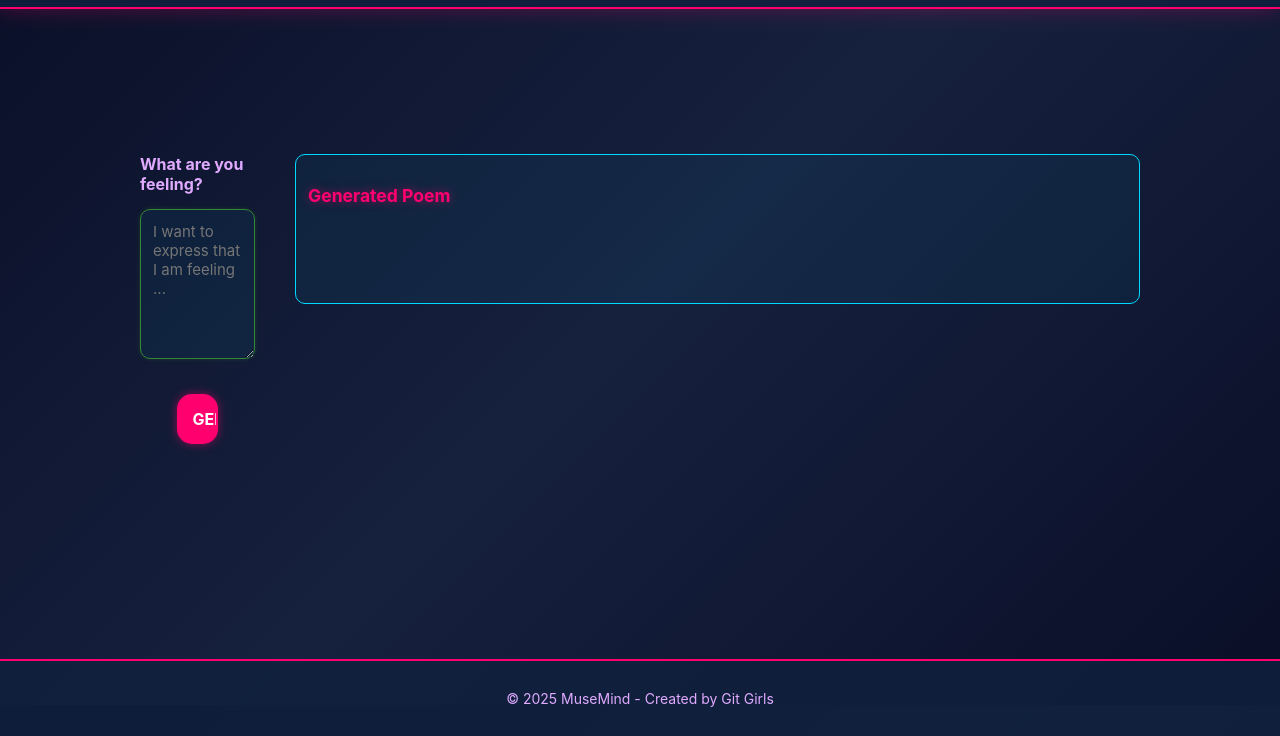
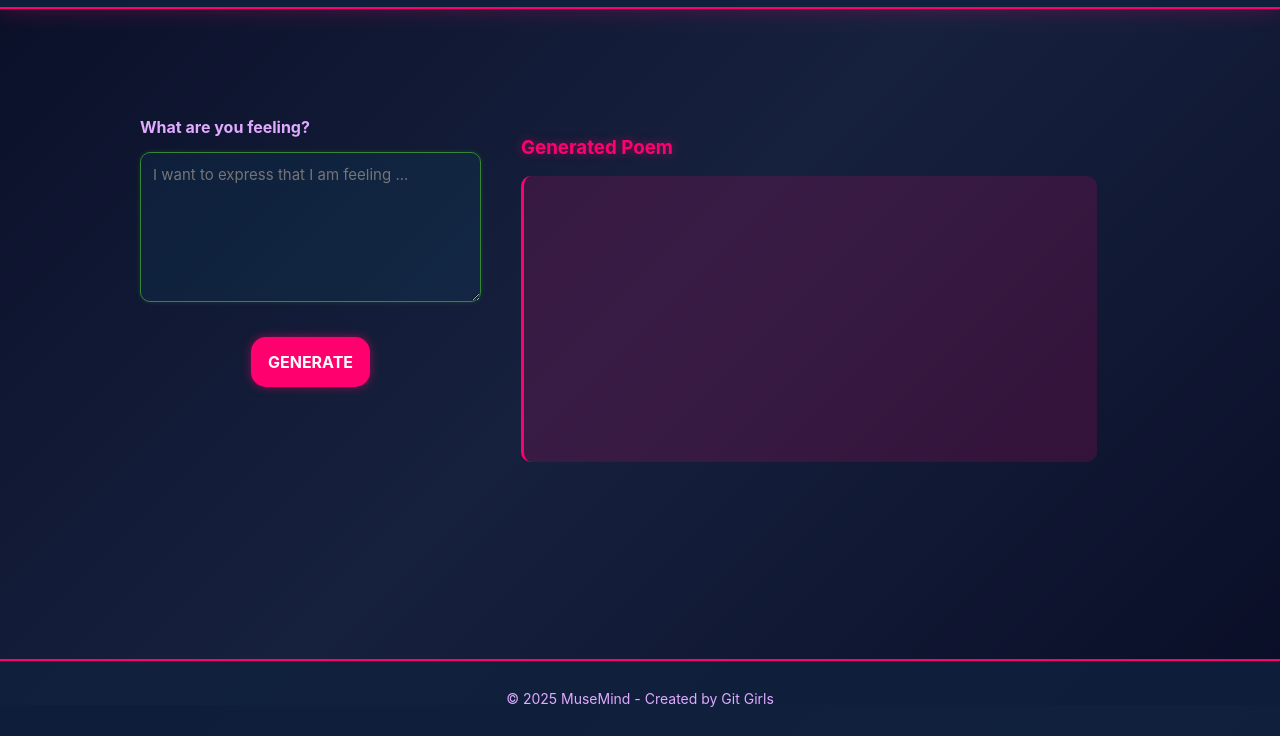
Before and after one commit to luyandazuma/Week2-AIPoemGenerator, a plain HTML site: page public/moodverse.html in a window 1280 px wide. Shown: the part 95-831 px from the top of the page. Drawn offline with Linux system fonts and the light colour scheme.

Commit message:
HTML&CSS

```diff
--- a/public/moodverse.html
+++ b/public/moodverse.html
@@ -13,7 +13,8 @@
   </header>
 
   <main class="card-container">
- <div class="container">
+    <div class="container">
+      <div class="form-section">
         <form id="form-group">
           <label class="sub-label">What are you feeling?</label>
           <textarea
@@ -23,15 +24,17 @@
             required
             autofocus
           ></textarea>
+           <input type="submit" class="button" id="button" value="GENERATE" />
+        </form>
+      </div>
 
-          <input type="submit" class="button" id="button" value="GENERATE" />
-        </form>
-
-        <div class="user-input-feelings">
+      <div class="output-section">
           <h3>Generated Poem</h3>
+          <div class="generated-poem">
           <p id="poem"></p>
         </div>
       </div>
+    </div>
   </main>
 
   <footer>
--- a/public/styles/styles.css
+++ b/public/styles/styles.css
@@ -141,7 +141,8 @@ main {
    FORM INPUTS
    ============================================ */
 
-
+.product-name,
+.product-details,
 .user-input-feelings {
   display: block;
   text-align: left;
@@ -157,6 +158,8 @@ main {
   box-sizing: border-box;
 }
 
+.product-name:focus,
+.product-details:focus,
 .user-input-feelings:focus {
   outline: none;
   border-color: #368636;
@@ -167,12 +170,13 @@ main {
    GENERATED CONTENT
    ============================================ */
 
-
+.generated-description,
 .generated-poem {
   position: relative;
   top: -23px;
 }
 
+.generated-description p,
 .generated-poem p {
   line-height: 1.8;
   font-size: 16px;
@@ -277,13 +281,13 @@ a:hover {
     width: 50%;
   }
 
-
+  .product-details,
   .user-input-feelings {
     width: 90%;
     margin: 10px auto;
   }
 
-
+  .generated-description p,
   .generated-poem p {
     width: 90%;
     height: auto;
@@ -325,7 +329,7 @@ a:hover {
     font-size: 14px;
   }
 
-
+  .generated-description p,
   .generated-poem p {
     font-size: 14px;
     padding: 6px;
--- a/public/styles/themes.css
+++ b/public/styles/themes.css
@@ -52,7 +52,7 @@ html[data-theme="valentine"],
 }
 
 [data-theme="valentine"] .user-input-feelings,
-[data-theme="valentine"] {
+[data-theme="valentine"] .product-details {
   border-color: var(--primary);
   background-color: rgba(246, 74, 138, 0.05);
   color: var(--base-content);
@@ -69,7 +69,7 @@ html[data-theme="valentine"],
 }
 
 [data-theme="valentine"] .generated-poem p,
-[data-theme="valentine"]  {
+[data-theme="valentine"] .generated-description p {
   border-left-color: var(--primary);
   background-color: rgba(246, 74, 138, 0.1);
   color: var(--base-content);
@@ -148,7 +148,7 @@ html[data-theme="synthwave"],
 }
 
 [data-theme="synthwave"] .user-input-feelings,
-[data-theme="synthwave"]  {
+[data-theme="synthwave"] .product-details {
   border-color: var(--secondary);
   background-color: rgba(0, 217, 255, 0.05);
   color: var(--base-content);
@@ -171,7 +171,7 @@ html[data-theme="synthwave"],
 }
 
 [data-theme="synthwave"] .generated-poem p,
-[data-theme="synthwave"]  {
+[data-theme="synthwave"] .generated-description p {
   border-left-color: var(--primary);
   background-color: rgba(255, 0, 110, 0.15);
   color: var(--base-content);
@@ -249,7 +249,7 @@ html[data-theme="dracula"],
 }
 
 [data-theme="dracula"] .user-input-feelings,
-[data-theme="dracula"]  {
+[data-theme="dracula"] .product-details {
   border-color: var(--primary);
   background-color: rgba(189, 147, 249, 0.1);
   color: var(--base-content);
@@ -270,7 +270,7 @@ html[data-theme="dracula"],
 }
 
 [data-theme="dracula"] .generated-poem p,
-[data-theme="dracula"]  {
+[data-theme="dracula"] .generated-description p {
   border-left-color: var(--primary);
   background-color: rgba(189, 147, 249, 0.15);
   color: var(--base-content);
@@ -339,7 +339,7 @@ html[data-theme="garden"],
 }
 
 [data-theme="garden"] .user-input-feelings,
-[data-theme="garden"]  {
+[data-theme="garden"] .product-details {
   border-color: var(--primary);
   background-color: rgba(34, 197, 94, 0.05);
   color: var(--base-content);
@@ -356,7 +356,7 @@ html[data-theme="garden"],
 }
 
 [data-theme="garden"] .generated-poem p,
-[data-theme="garden"]  {
+[data-theme="garden"] .generated-description p {
   border-left-color: var(--primary);
   background-color: rgba(34, 197, 94, 0.1);
   color: var(--base-content);
```
Also changed, not shown: public/lovelines.html (+11 -7 lines), public/soulscript.html (+2 -2 lines).
